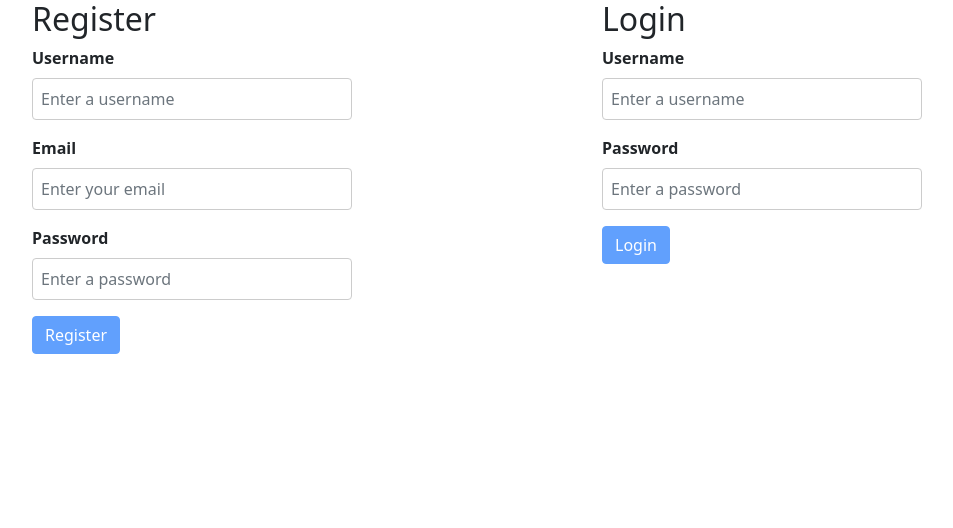
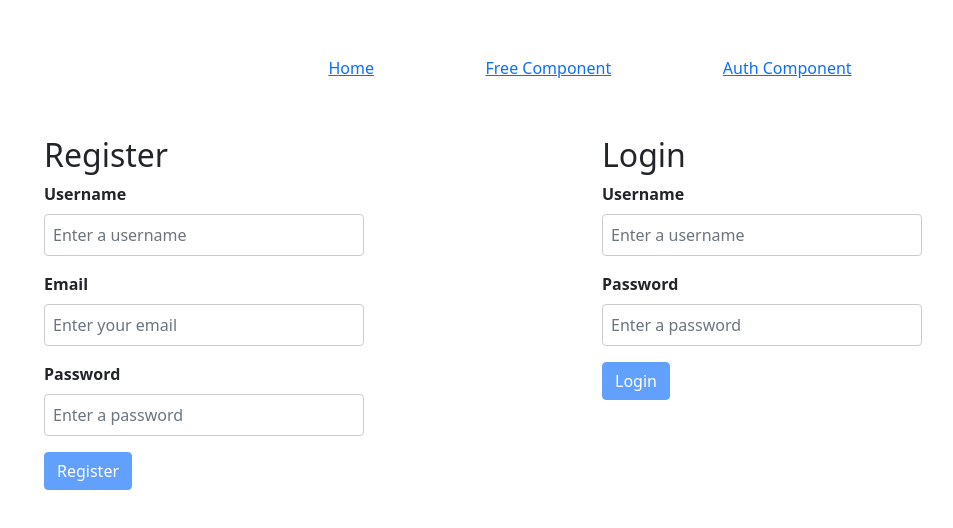
Before and after one commit to mako-commits/Auth-App-Frontend, a React (Create React App) app: page / in a window 1280 px wide. Shown: the top 528 px of the page, without its empty margins (50-1003 px from the left). Built offline with nearby package versions, Linux system fonts and the light colour scheme.

Commit message:
feat: Create protect routes

```diff
--- a/package.json
+++ b/package.json
@@ -11,12 +11,14 @@
     "@types/node": "^16.11.36",
     "@types/react": "^18.0.9",
     "@types/react-dom": "^18.0.5",
+    "@types/react-router-dom": "^5.3.3",
     "@types/styled-components": "^5.1.25",
     "axios": "^0.27.2",
     "bootstrap": "^5.1.3",
     "react": "^18.1.0",
     "react-bootstrap": "^2.4.0",
     "react-dom": "^18.1.0",
+    "react-router-dom": "^6.3.0",
     "react-scripts": "5.0.1",
     "styled-components": "^5.3.5",
     "typescript": "^4.7.2",
--- a/src/App.tsx
+++ b/src/App.tsx
@@ -1,19 +1,36 @@
-import React from "react";
-import { Container, Row, Col } from "react-bootstrap";
-import Login from "./components/Login";
-import Register from "./components/Register";
+import { Routes, Route } from "react-router-dom";
+import Public from "./components/routes/Public";
+import Auth from "./components/routes/Auth";
+import Account from "./components/Account";
+import { Col, Container, Row } from "react-bootstrap";
+import ProtectedRoutes from "./components/routes/ProtectedRoute";
 
 function App() {
   return (
     <Container>
       <Row>
-        <Col xs={12} sm={12} md={6} lg={6}>
-          <Register />
-        </Col>
-        <Col xs={12} sm={12} md={6} lg={6}>
-          <Login />
+        <Col className="text-center">
+          <section id="navigation">
+            <a href="/">Home</a>
+            <a href="/free">Free Component</a>
+            <a href="/auth">Auth Component</a>
+          </section>
         </Col>
       </Row>
+
+      <Routes>
+        <Route path="/" element={<Account />} />
+        <Route path="/free" element={<Public />} />
+
+        <Route
+          path="/auth"
+          element={
+            <ProtectedRoutes>
+              <Auth />
+            </ProtectedRoutes>
+          }
+        />
+      </Routes>
     </Container>
   );
 }
--- /dev/null
+++ b/src/components/Account.tsx
@@ -0,0 +1,21 @@
+import React from "react";
+import { Container, Row, Col } from "react-bootstrap";
+import Login from "./Login";
+import Register from "./Register";
+
+const Account = () => {
+  return (
+    <Container>
+      <Row>
+        <Col xs={12} sm={12} md={6} lg={6}>
+          <Register />
+        </Col>
+        <Col xs={12} sm={12} md={6} lg={6}>
+          <Login />
+        </Col>
+      </Row>
+    </Container>
+  );
+};
+
+export default Account;
--- a/src/components/Login.tsx
+++ b/src/components/Login.tsx
@@ -2,7 +2,9 @@ import { useState } from "react";
 import { Form, Button, Alert } from "react-bootstrap";
 import axios from "axios";
 import useInput from "./hooks/use-input";
+import Cookies from "universal-cookie";
 
+const cookies = new Cookies();
 //check if input field is empty
 const isNotEmpty = (value: string) => value.trim() !== "";
 
@@ -56,6 +58,13 @@ const Login = () => {
         setLogin(true);
         // make a popup alert showing the "submitted" text
         // alert("Login Successful");
+        //set the cookie
+        cookies.set("TOKEN", result.data.token, {
+          path: "/",
+        });
+
+        // redirect user to the auth page
+        window.location.href = "/auth";
       })
       .catch((error) => {
         error = new Error("Unable to login");
--- /dev/null
+++ b/src/components/routes/Auth.tsx
@@ -0,0 +1,7 @@
+import React from "react";
+
+const Auth = () => {
+  return <div>Auth</div>;
+};
+
+export default Auth;
--- /dev/null
+++ b/src/components/routes/ProtectedRoute.tsx
@@ -0,0 +1,13 @@
+import { Navigate } from "react-router-dom";
+import Cookies from "universal-cookie";
+const cookies = new Cookies();
+
+interface Props {
+  children?: any;
+}
+const ProtectedRoute = ({ children }: Props) => {
+  const token = cookies.get("TOKEN");
+  // returns the user to the landing page if there is no valid token
+  return token ? children : <Navigate to="/" />;
+};
+export default ProtectedRoute;
--- /dev/null
+++ b/src/components/routes/Public.tsx
@@ -0,0 +1,7 @@
+import React from "react";
+
+const Public = () => {
+  return <div>Public Component</div>;
+};
+
+export default Public;
--- a/src/index.css
+++ b/src/index.css
@@ -87,3 +87,16 @@ button:disabled:active {
 .error-text {
   color: #b40e0e;
 }
+/*==============================*/
+#navigation {
+  margin-top: 5%;
+  margin-bottom: 5%;
+}
+
+#navigation a {
+  margin-right: 10%;
+}
+
+#navigation a:last-child {
+  margin-right: 0;
+}
--- a/src/index.tsx
+++ b/src/index.tsx
@@ -3,12 +3,15 @@ import ReactDOM from "react-dom/client";
 import App from "./App";
 import "bootstrap/dist/css/bootstrap.min.css";
 import "./index.css";
+import { BrowserRouter } from "react-router-dom";
 
 const root = ReactDOM.createRoot(
   document.getElementById("root") as HTMLElement
 );
 root.render(
   <React.StrictMode>
-    <App />
+    <BrowserRouter>
+      <App />
+    </BrowserRouter>
   </React.StrictMode>
 );
```
Also changed, not shown: 1 other file (tests, documents, lock files or other folders).
